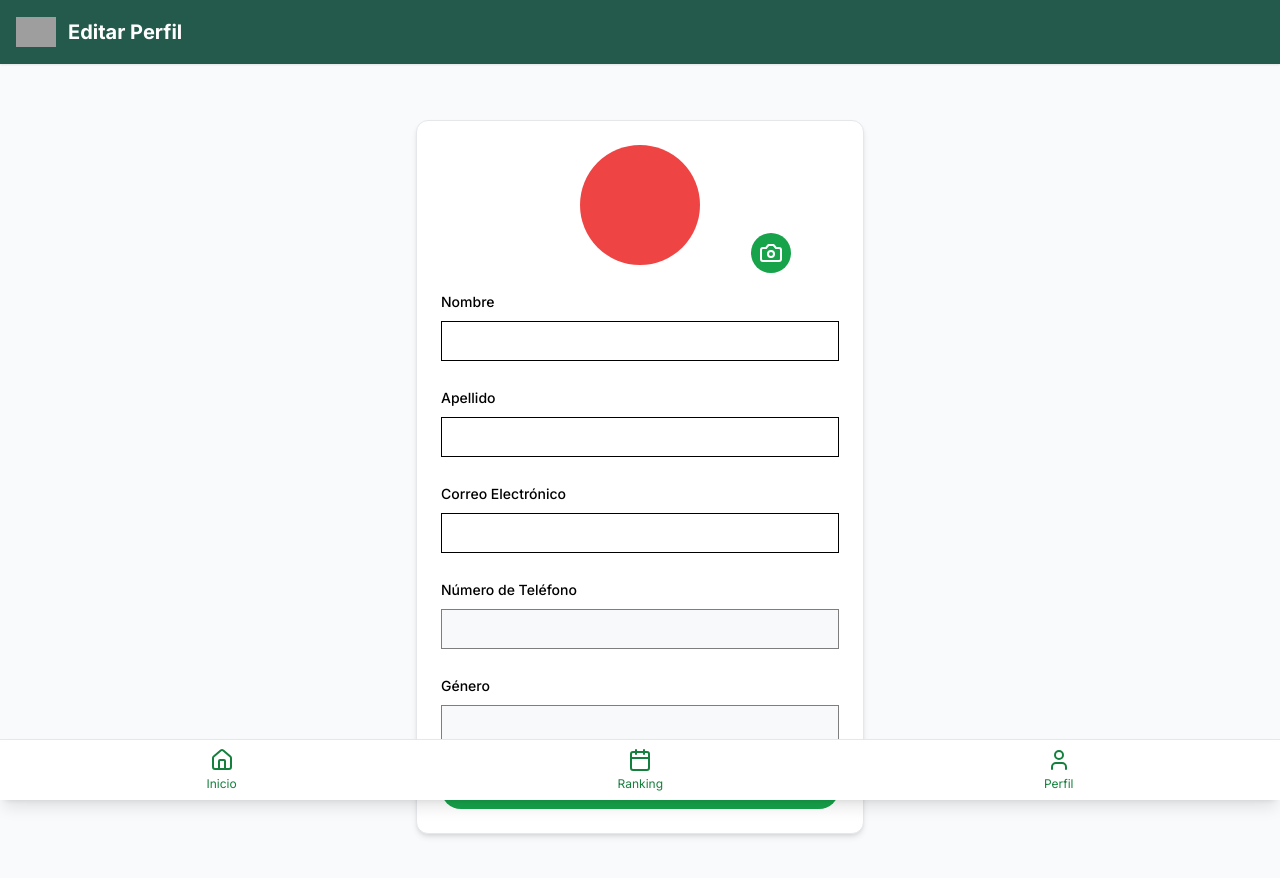
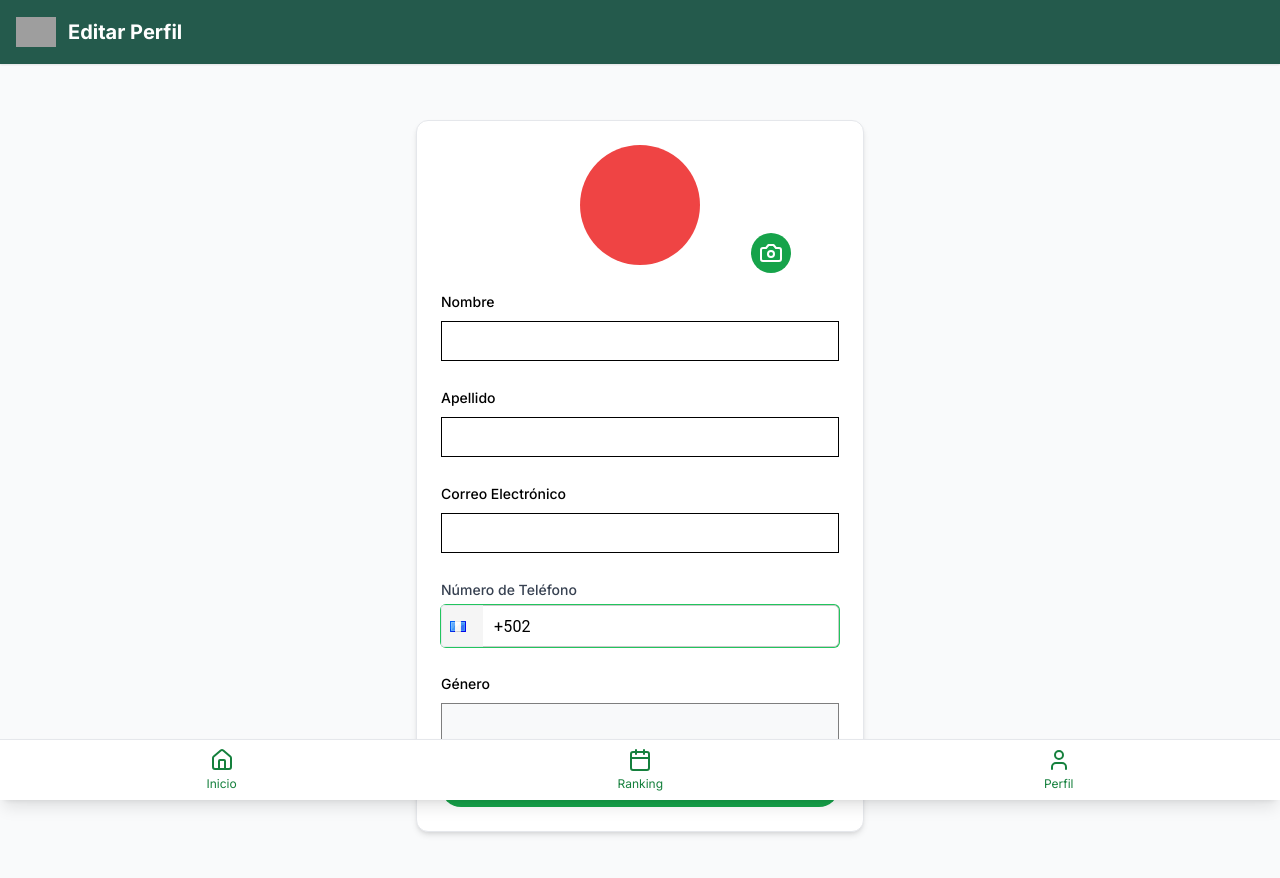
Before and after one commit to fabaps/tennis-league-v2, a Next.js app: page /perfil/edit in a window 1280 px wide. Shown: the top 878 px of the page. Built offline with nearby package versions, Linux system fonts and the light colour scheme; no server answers; the database is empty; sample sign-in values are in the browser's storage; grey boxes are pictures that could not be loaded.

Commit message:
[GTL-34][ADD] actualizacion del numero de telefono del usuario

```diff
--- a/app/perfil/edit/page.tsx
+++ b/app/perfil/edit/page.tsx
@@ -14,6 +14,8 @@ import { createOrUpdateUser, uploadUserPhoto } from "@/firebase/users";
 import { useToast } from "@/components/ui/use-toast";
 import { User } from "@/types/user";
 import { UserAvatar } from "@/components/ui/user-avatar";
+import PhoneInput from 'react-phone-input-2';
+import "react-phone-input-2/lib/style.css";
 
 export default function EditProfilePage() {
   const router = useRouter();
@@ -75,6 +77,7 @@ export default function EditProfilePage() {
         lastName: formData.lastName,
         email: formData.email,
         name: `${formData.firstName} ${formData.lastName}`,
+        phone: formData.phone,
         photo: photoUrl, // Incluir la URL de la foto (nueva o existente)
       });
 
@@ -186,15 +189,39 @@ export default function EditProfilePage() {
                   />
                 </div>
 
-                <div className="space-y-2">
-                  <Label htmlFor="phone">Número de Teléfono</Label>
-                  <Input
-                    id="phone"
-                    name="phone"
-                    value={formData?.phone || ""}
-                    disabled
-                    className="bg-gray-100"
+                <div>
+                  <Label
+                    htmlFor="phone"
+                    className="text-sm font-medium text-gray-700"
+                  >
+                    Número de Teléfono
+                  </Label>
+                  <PhoneInput
+                    country={'gt'}
+                    value={formData?.phone || ''}
+                    onChange={(phone) => setFormData((prevState) => {
+                      if (!prevState) return null;
+                      return {
+                        ...prevState,
+                        phone: phone,
+                      };
+                    })}
+                    inputProps={{
+                      name: "phone",
+                      required: true,
+                      autoFocus: true,
+                    }}
+                    containerClass="mt-1 w-full"
+                    inputClass="!w-full !h-[42px] !text-base !pl-[52px] border border-gray-200 rounded-md focus:border-green-500 focus:ring-1 focus:ring-green-500"
+                    buttonClass="!w-[42px] !h-[42px] !border-r-0 !border-gray-200 hover:!bg-gray-50"
+                    dropdownClass="!bg-white"
+                    disableDropdown
+                    enableSearch={false}
+                    countryCodeEditable={false}
                   />
+                  {/* <p className="text-sm text-gray-500 mt-1">
+                    Ingresa tu número sin guiones ni espacios
+                  </p> */}
                 </div>
 
                 <div className="space-y-2">
```
